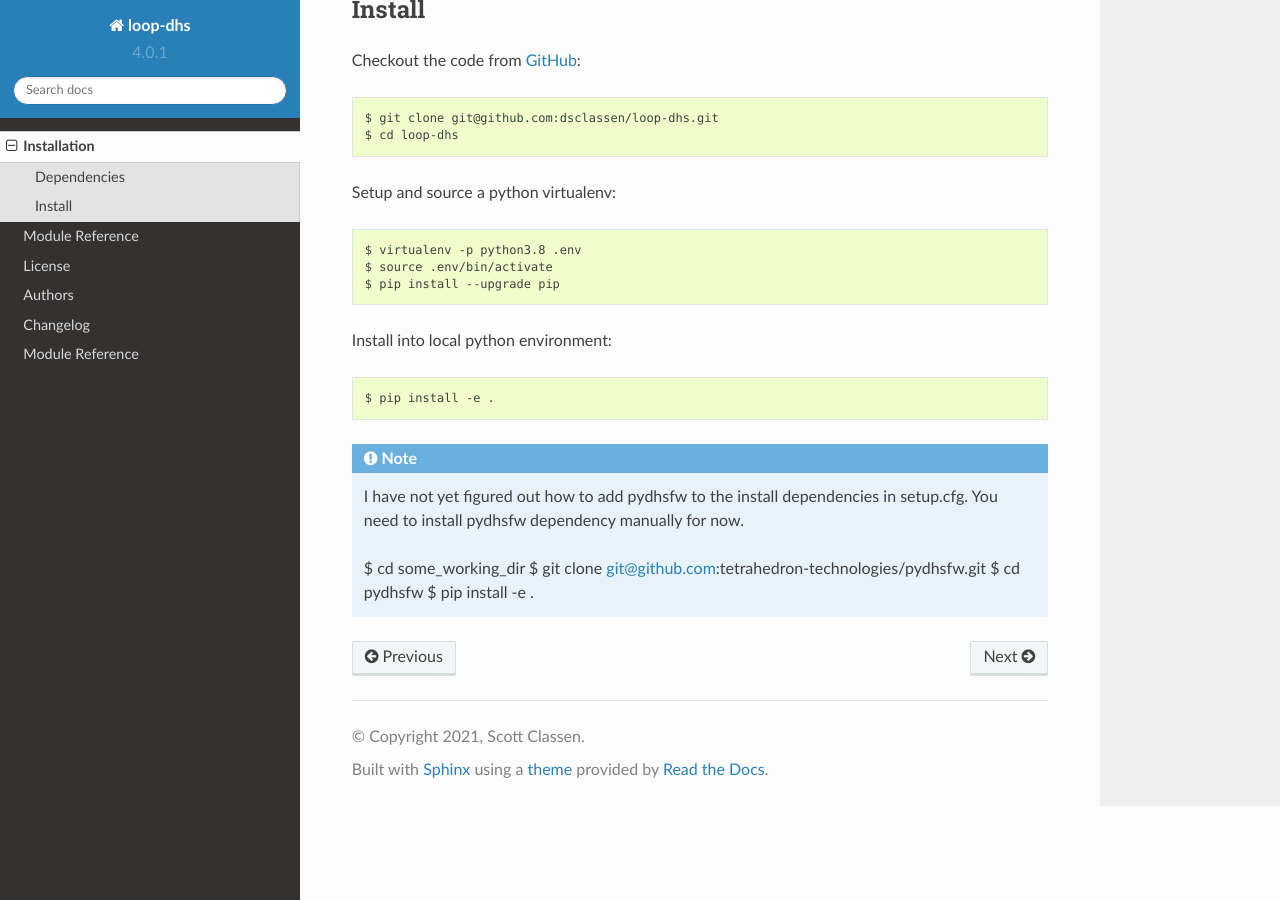
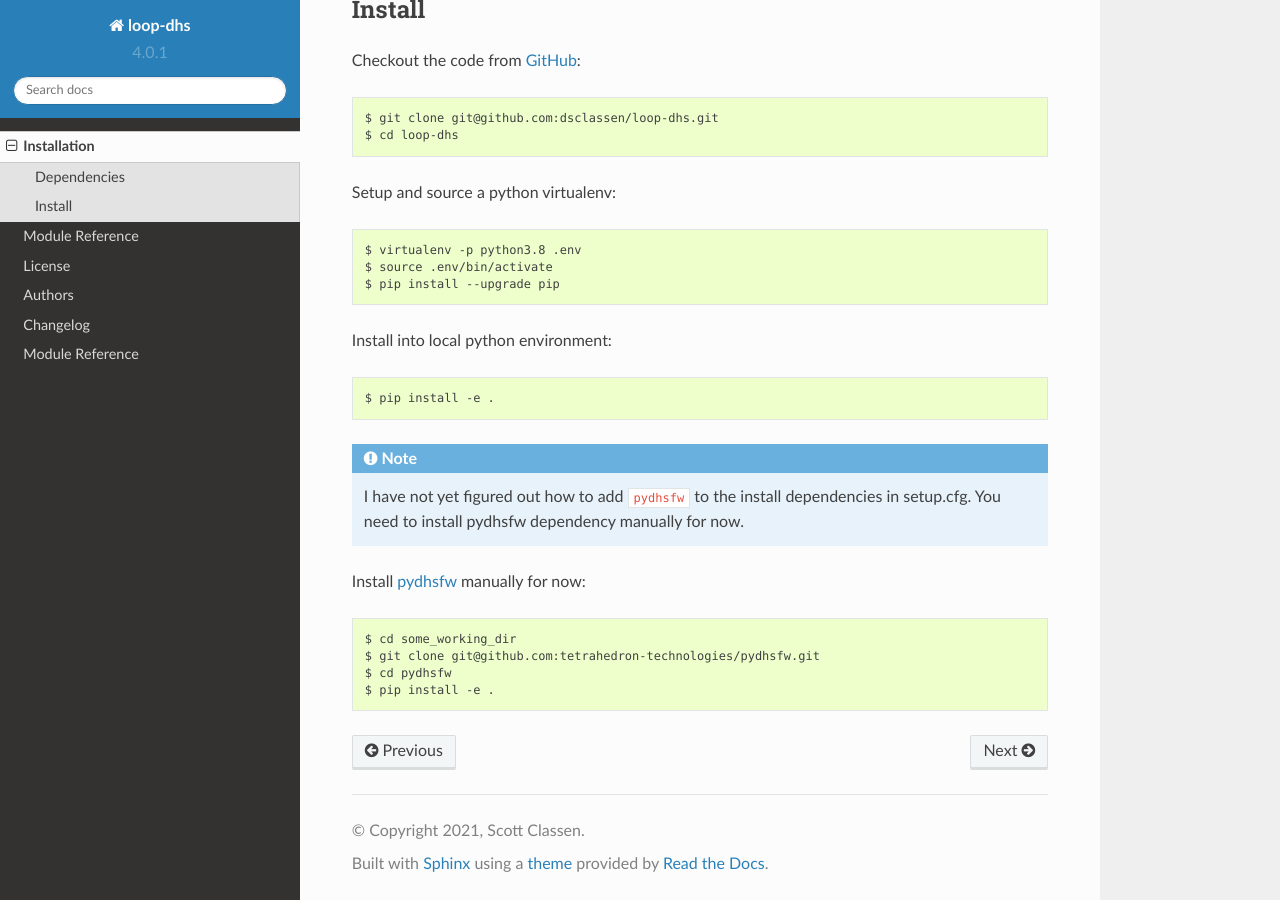
Before and after one commit to dsclassen/loop-dhs, a Sphinx documentation site: the page built from docs/install.rst, in a window 1280 px wide and 900 px high, scrolled down 848 px. Built offline with Sphinx 7.4.7 and the Read the Docs theme 2.0.0, drawn with Linux system fonts in a browser that asks for light colours.

```diff
--- a/README.rst
+++ b/README.rst
@@ -14,3 +14,7 @@ Documentation
 =============
 
 `Documentaion <https://loop-dhs.readthedocs.io/>`_
+
+.. image:: https://readthedocs.org/projects/loop-dhs/badge/?version=latest
+:target: https://loop-dhs.readthedocs.io/en/latest/?badge=latest
+:alt: Documentation Status
--- a/docs/install.rst
+++ b/docs/install.rst
@@ -35,7 +35,9 @@ Install into local python environment::
    $ pip install -e .
 
 .. note::
-   I have not yet figured out how to add pydhsfw to the install dependencies in setup.cfg. You need to install pydhsfw dependency manually for now.
+   I have not yet figured out how to add ``pydhsfw`` to the install dependencies in setup.cfg. You need to install pydhsfw dependency manually for now.
+
+Install `pydhsfw`_ manually for now::
 
    $ cd some_working_dir
    $ git clone git@github.com:tetrahedron-technologies/pydhsfw.git
```
